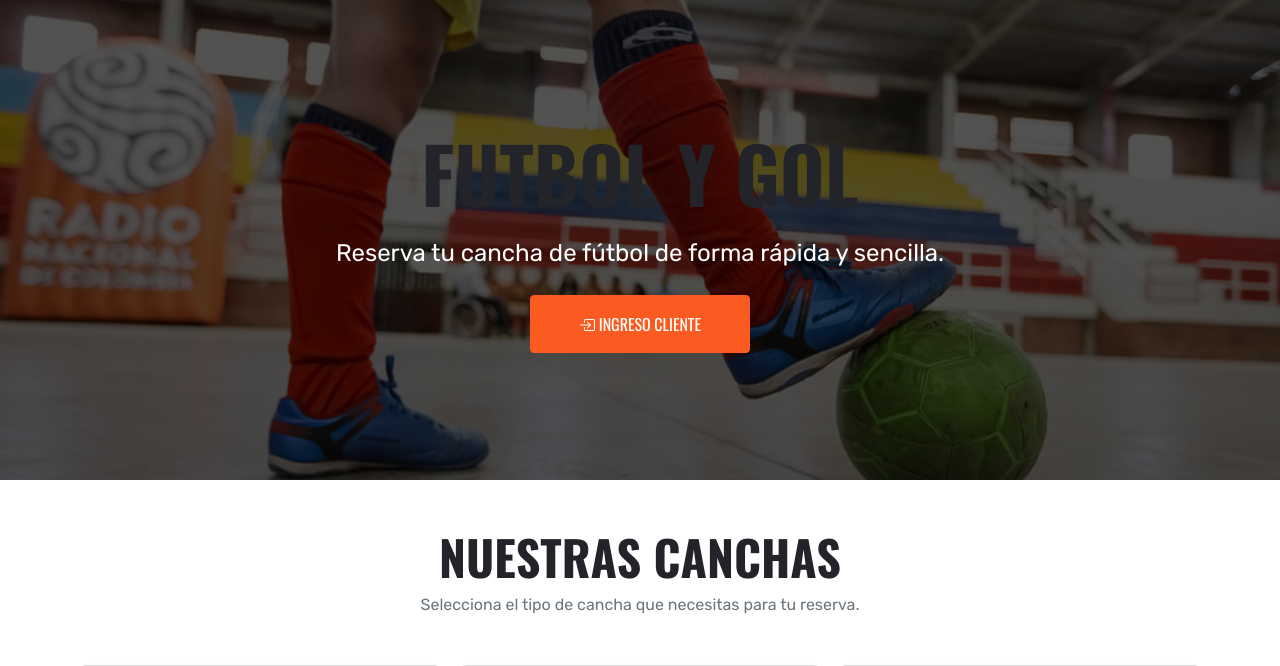
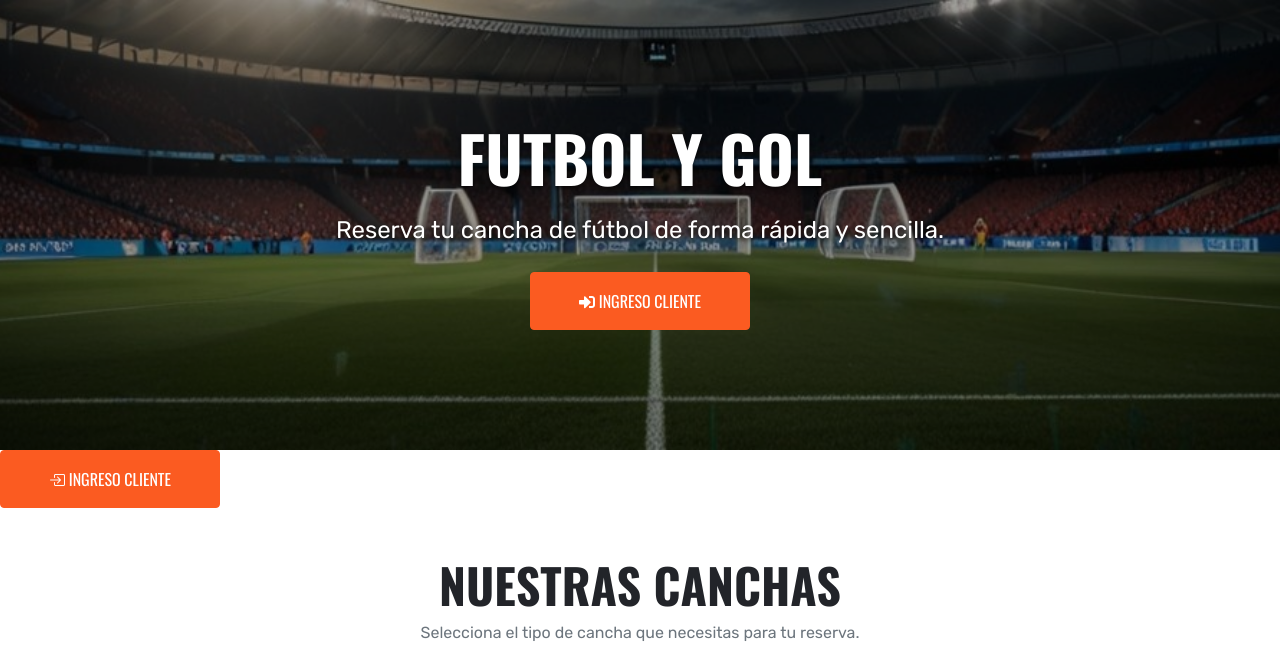
Before and after one commit to ju9an59SS/futbol-y-gol, a Django app: page / in a window 1280 px wide. Shown: the part 106-772 px from the top of the page. Run offline with Django 4.2, Linux system fonts and the light colour scheme; some libraries are stand-ins or nearby versions.

Commit message:
Actualiza banner principal del home

```diff
--- a/templates/index.html
+++ b/templates/index.html
@@ -606,21 +606,54 @@
      <!-- BANNER PRINCIPAL -->
      <!-- ================================================= -->
 
-    <section
-        class="hero-principal">
+     <section class="container-fluid p-0">
+
+     <div
+        class="position-relative"
+        style="
+            width: 100%;
+            min-height: 450px;
+            overflow: hidden;
+        ">
+
+        <!-- IMAGEN DEL BANNER -->
+
+        <img
+            src="{% static 'img/banner.png' %}"
+            alt="Canchas de fútbol - Futbol y Gol"
+            style="
+                width: 100%;
+                height: 450px;
+                object-fit: cover;
+                object-position: center;
+                display: block;
+            ">
 
 
+        <!-- CAPA OSCURA PARA LEER EL TEXTO -->
+
         <div
-            class="container
-                   text-center
-                   text-white
-                   py-5">
+            class="position-absolute
+                   top-0 start-0
+                   w-100 h-100
+                   d-flex
+                   align-items-center
+                   justify-content-center"
+            style="
+                background: rgba(0, 0, 0, 0.38);
+            ">
 
+            <div class="text-center px-3">
 
                 <h1
-                class="display-2
+                    class="display-3
                            text-uppercase
-                       mb-3">
+                           mb-3"
+                    style="
+                        color: white;
+                        text-shadow:
+                            0 2px 5px rgba(0,0,0,.65);
+                    ">
 
                     Futbol y Gol
 
@@ -628,14 +661,37 @@
 
 
                 <p
-                class="fs-4
-                       mb-4">
+                    class="fs-4 mb-4"
+                    style="
+                        color: white;
+                        text-shadow:
+                            0 2px 5px rgba(0,0,0,.65);
+                    ">
 
                     Reserva tu cancha de fútbol
                     de forma rápida y sencilla.
 
                 </p>
 
+
+                <a
+                    href="{% url 'login_cliente' %}"
+                    class="btn btn-primary
+                           py-3 px-5">
+
+                    <i class="fas fa-sign-in-alt"></i>
+
+                    Ingreso Cliente
+
+                </a>
+
+            </div>
+
+         </div>
+
+         </div>
+
+        </section>
 
             <!-- ================================================= -->
             <!-- BOTÓN PRINCIPAL SEGÚN SESIÓN -->
```
Lines whose indentation alone changed are shown as unchanged.
